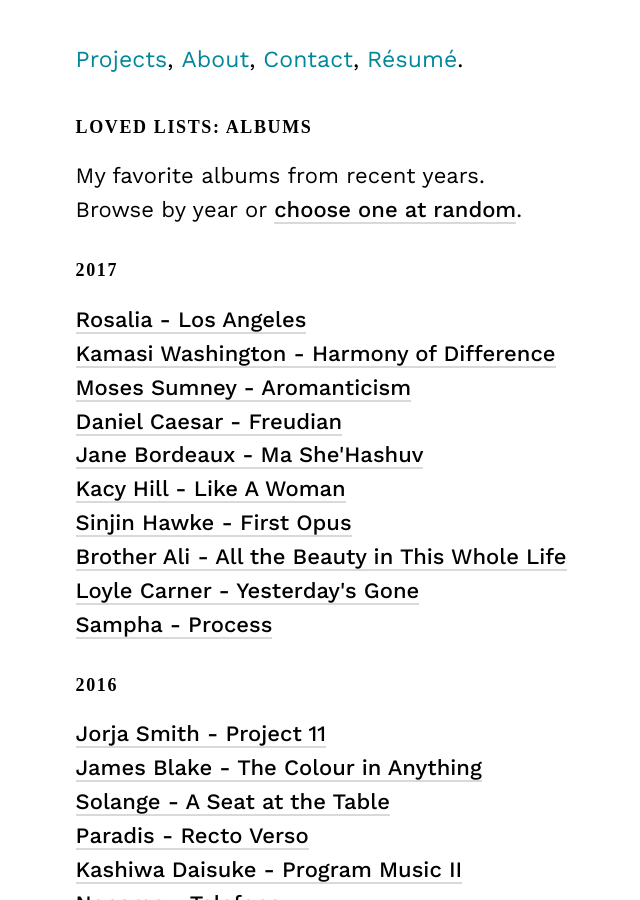
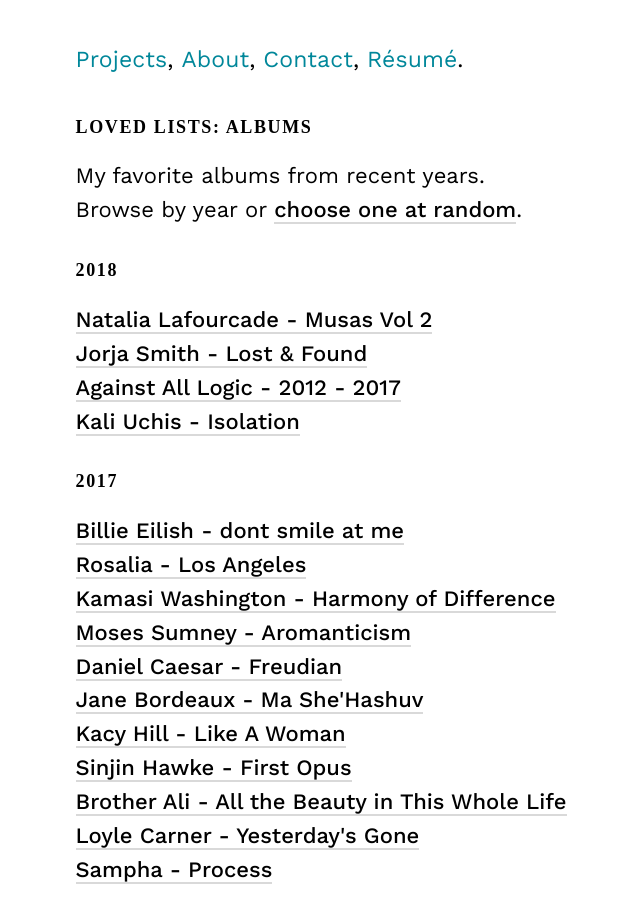
Before and after one commit to agarun/agarun.github.io, a Jekyll site: the page built from _posts/2017-09-02-loved-lists.html, in a window 1280 px wide and 900 px high, scrolled down 339 px. Shown: the whole window, without its empty margins (142-782 px from the left). Built offline with Jekyll 4.4.1, drawn with Linux system fonts in a browser that asks for light colours; some web fonts are replaced.

Commit message:
Update music page

```diff
--- a/_data/music.yml
+++ b/_data/music.yml
@@ -1,5 +1,27 @@
+- year: 2018
+  albums:
+    - artist: Natalia Lafourcade
+      title: Musas Vol 2
+      link: https://www.youtube.com/watch?v=gLRP5oPmqyI&list=PLLAr3VereViAANxEUe5uRcn7wuwG77bJ8
+
+    - artist: Jorja Smith
+      title: Lost & Found
+      link: https://www.youtube.com/watch?v=9xZ6P4Sinvw&list=PLLR6JpZw0xz7pXIEOnetIO_vl9bUcmk2x
+
+    - artist: Against All Logic
+      title: 2012 - 2017
+      link: https://www.youtube.com/watch?v=dGQwDOEC-ro&list=PL9rByFUQL1ASXGUMp8z-HNtn8wfhJG9r2
+
+    - artist: Kali Uchis
+      title: Isolation
+      link: https://www.youtube.com/watch?v=QqLrVzCtVt0&list=PLzmZzpskmgp__g5xg4QtOPrxXgq6trd_1&index=1
+
 - year: 2017
   albums:
+    - artist: Billie Eilish
+      title: dont smile at me
+      link: https://www.youtube.com/watch?v=ebb5AinKxWI&index=1&list=PLGPPZlg_qVpt8sTlpcLvznEGb5ZbjSy9k
+
     - artist: Rosalia
       title: Los Angeles
       link: https://www.youtube.com/watch?v=0OMwDZUWl5g
@@ -39,7 +61,6 @@
     - artist: Sampha
       title: Process
       link: https://www.youtube.com/watch?v=_NSuIYwBxu4&list=PLJNbijG2M7Ow4FGUeMLrXdrIAbsToNsxL
-
 
 - year: 2016
   albums:
```
